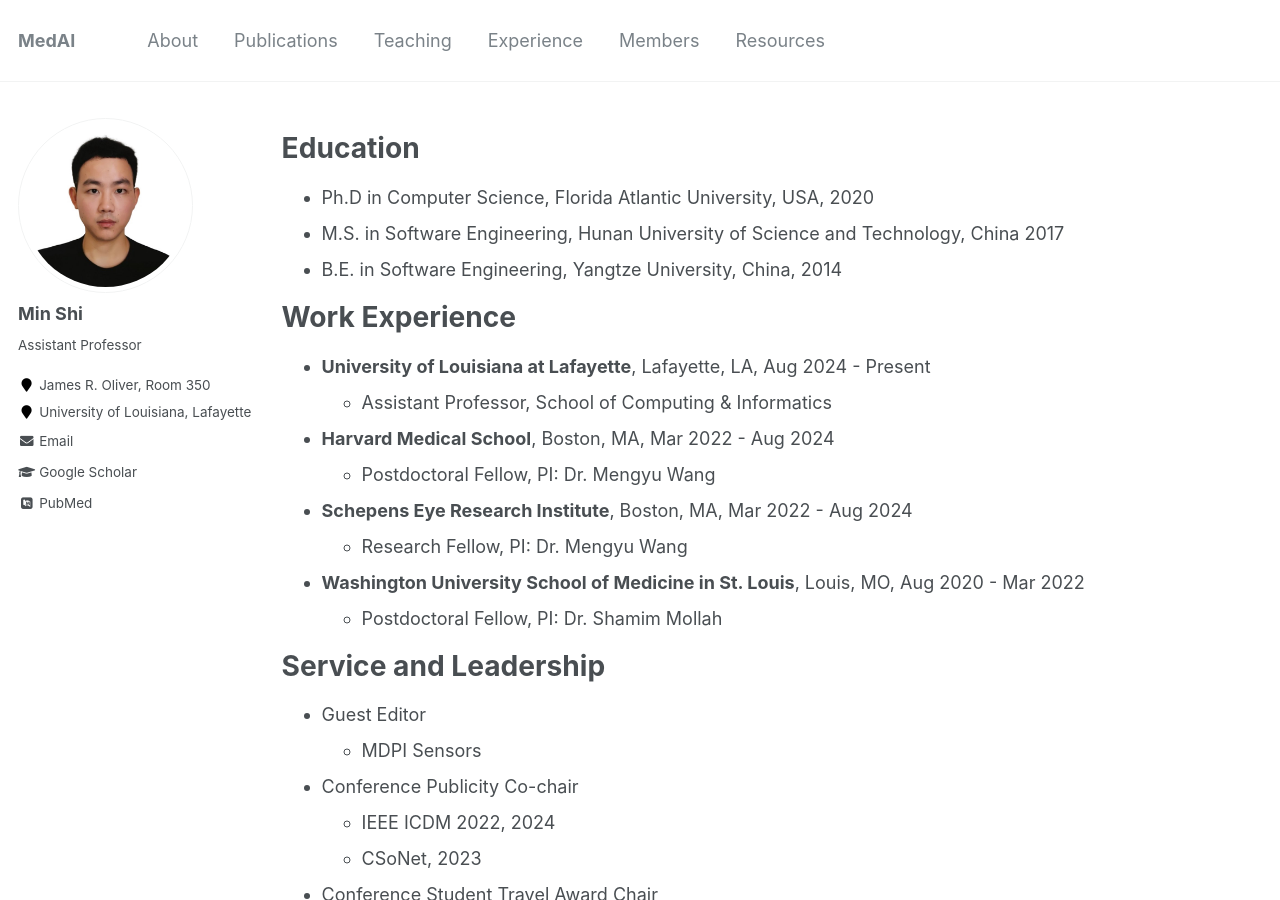
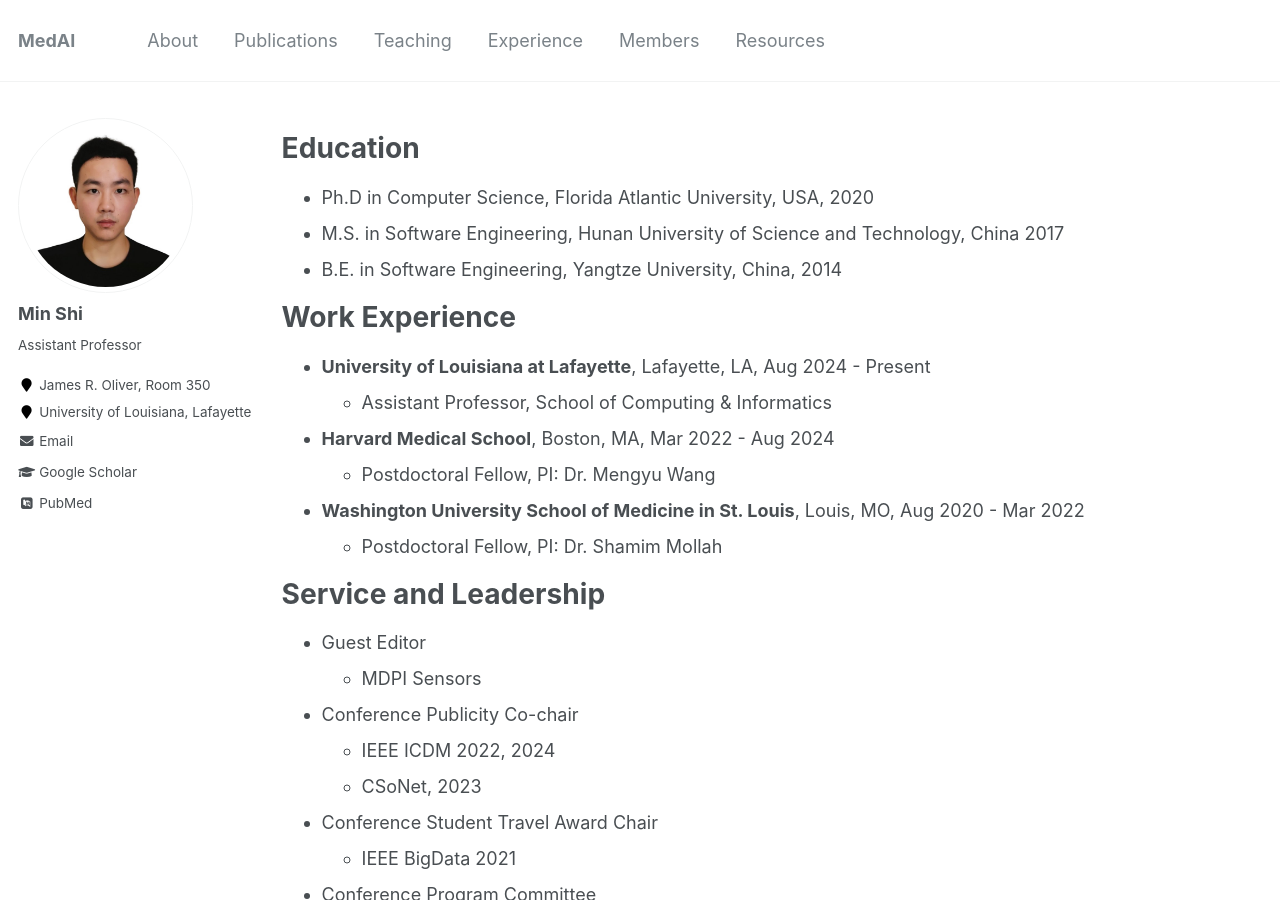
Before and after one commit to shiminxst/shiminxst.github.io, a Jekyll site: the page built from _pages/cv.md, in a window 1280 px wide and 900 px high. Built offline with Jekyll 4.4.1, drawn with Linux system fonts in a browser that asks for light colours; some web fonts are replaced.

Commit message:
Update cv.md

```diff
--- a/_pages/cv.md
+++ b/_pages/cv.md
@@ -21,8 +21,6 @@ Work Experience
   * Assistant Professor, School of Computing & Informatics
 - **Harvard Medical School**, Boston, MA,  Mar 2022 - Aug 2024
   * Postdoctoral Fellow, PI: Dr. Mengyu Wang
-- **Schepens Eye Research Institute**, Boston, MA,  Mar 2022 - Aug 2024
-  * Research Fellow, PI: Dr. Mengyu Wang
 - **Washington University School of Medicine in St. Louis**, Louis, MO, Aug 2020 - Mar 2022
   * Postdoctoral Fellow, PI: Dr. Shamim Mollah
 
```
